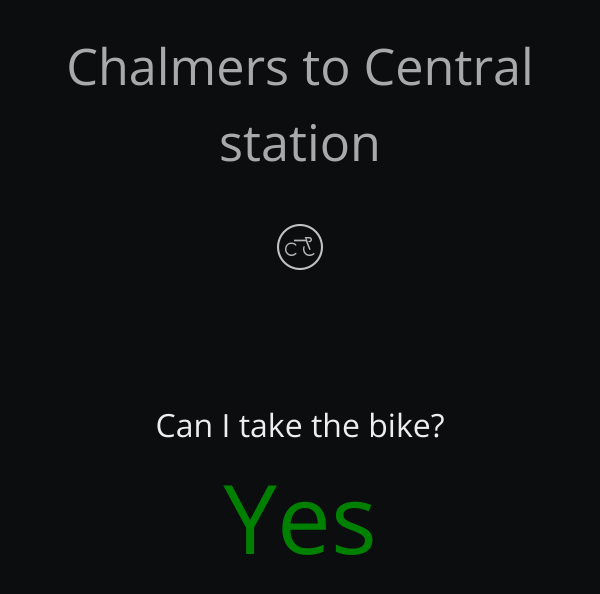
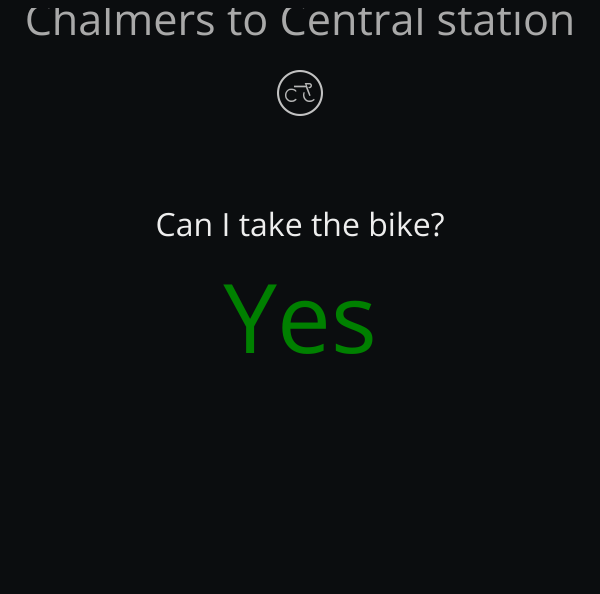
Before and after one commit to Nosskirneh/chalmersBikeStatus, a Flask app: page / in a window 600 px wide. Shown: the top 594 px of the page. Run offline with Flask 2, Linux system fonts and the light colour scheme; data that the repository does not hold is empty.

Commit message:
Tweaked css a bit more

```diff
--- a/static/style.css
+++ b/static/style.css
@@ -143,17 +143,7 @@ and (orientation : landscape) {
 	}
 }
 
-@media screen and (max-width: 700px) {
-	header {
-		font-size: 0.7em;
-	}
-
-	.infoBox span {
-		font-size: 0.7em;
-	}
-}
-
-@media screen and (max-width: 440px) {
+@media screen and (max-width: 736px) {
 	header {
 		margin-top: -0.5em;
 		font-size: 0.6em;
@@ -172,6 +162,30 @@ and (orientation : landscape) {
 		font-size: 0.22em;
 	}
 
+/* Generic phone landscape */
+@media only screen
+and (min-device-width : 400px)
+and (orientation : landscape) {
+	#boxContainer {
+		display: none;
+	}
+
+	#question {
+    	margin-top: initial;
+	}
+}
+
+/* iPhone 5 landscape */
+@media only screen
+and (min-device-width : 320px)
+and (max-device-width : 568px)
+and (orientation : landscape) {
+
+	#question {
+		margin-top: initial;
+	}
+}
+
 @media screen and (max-width: 280px) {
 	.infoBox span {
 		font-size: 0.4em;
```
